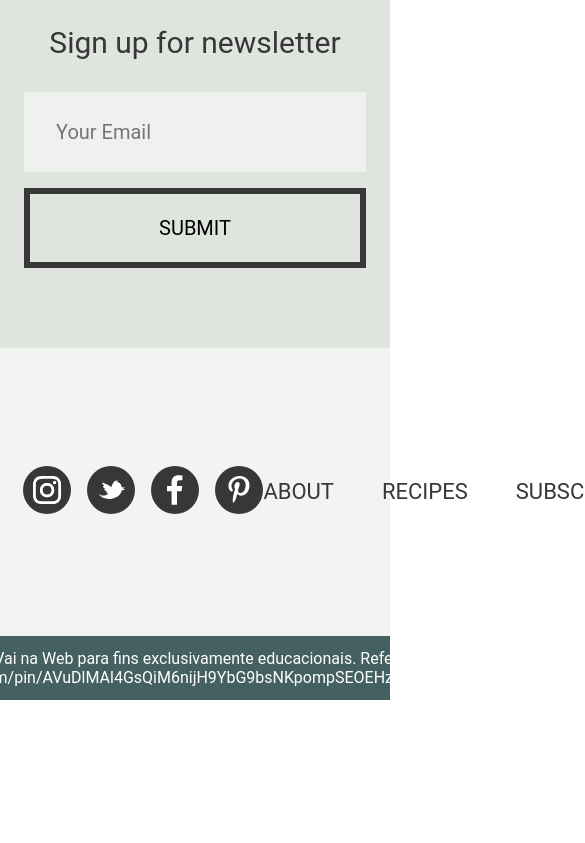
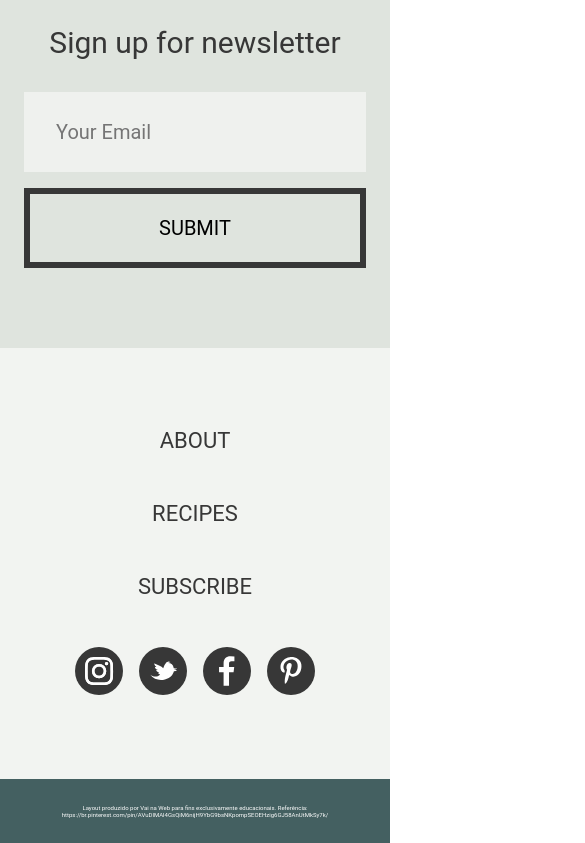
Before and after one commit to Henrique-arievilO/Desafio-Pair-Programming, a React (Create React App) app: page / in a window 390 px wide. Shown: the part 1172-2015 px from the top of the page, 585 px wide, since content can reach past the window. Before the commit the page ends 1872 px from the top, so only its background shows below. Built offline with nearby package versions, Linux system fonts and the light colour scheme.

Commit message:
Footer responsive finished

```diff
--- a/src/components/Footer/style.js
+++ b/src/components/Footer/style.js
@@ -8,7 +8,7 @@ export const FooterStyle = styled.footer`
 
 export const MediaNav = styled.div`
 	width: 100%;
-	height: 18rem;
+	min-height: 18rem;
 	padding: 0 6%;
 
 	background: var(--gray100);
@@ -16,6 +16,16 @@ export const MediaNav = styled.div`
 	display: flex;
 	justify-content: space-between;
 	align-items: center;
+
+	@media (max-width: 900px) {
+		flex-direction: column-reverse;
+		justify-content: center;
+		gap: 3rem;
+	}
+
+	@media (max-width: 500px) {
+		padding: var(--padSectionMob);
+	}
 `;
 
 export const MediaIcons = styled.div`
@@ -36,6 +46,10 @@ export const Nav = styled.nav`
 		justify-content: space-evenly;
 		align-items: center;
 		gap: 3rem;
+
+		@media (max-width: 500px) {
+			flex-direction: column;
+		}
 	}
 
 	a {
@@ -60,5 +74,16 @@ export const Credits = styled.section`
 		width: fit-content;
 		color: white;
 		font-size: 16px;
+		text-align: center;
+
+		@media (max-width: 800px) {
+			font-size: 10px;
+		}
+		@media (max-width: 500px) {
+			font-size: 8px;
+		}
+		@media (max-width: 400px) {
+			font-size: 6px;
+		}
 	}
 `;
```
